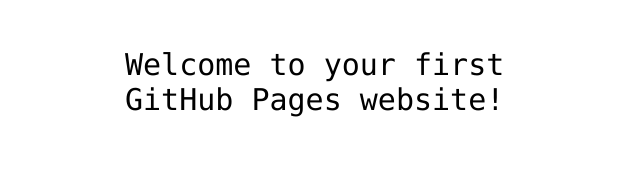
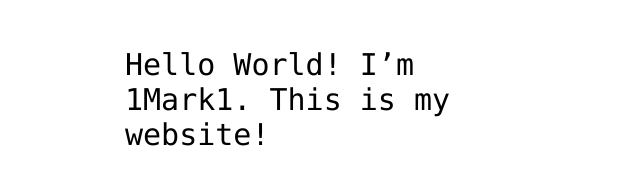
Before and after one commit to 1Mark1/1Mark1.github.io, a plain HTML site: page index.html in a window 1280 px wide. Shown: the part 341-526 px from the top of the page, without its empty margins (315-955 px from the left). Drawn offline with Linux system fonts and the light colour scheme.

Commit message:
Solo agregué mi Nombre de Usuario al index.html

```diff
--- a/index.html
+++ b/index.html
@@ -12,7 +12,7 @@
 <img src="https://octodex.github.com/images/daftpunktocat-thomas.gif" id="octocat" alt="octocat-gif" />
 
 <!-- Change this code here by copy and pasting your template on line 15 -->
-<p>Welcome to your first GitHub Pages website!</p>
+<p>Hello World! I’m 1Mark1. This is my website!</p>
 
 </body>
 </html>
```
